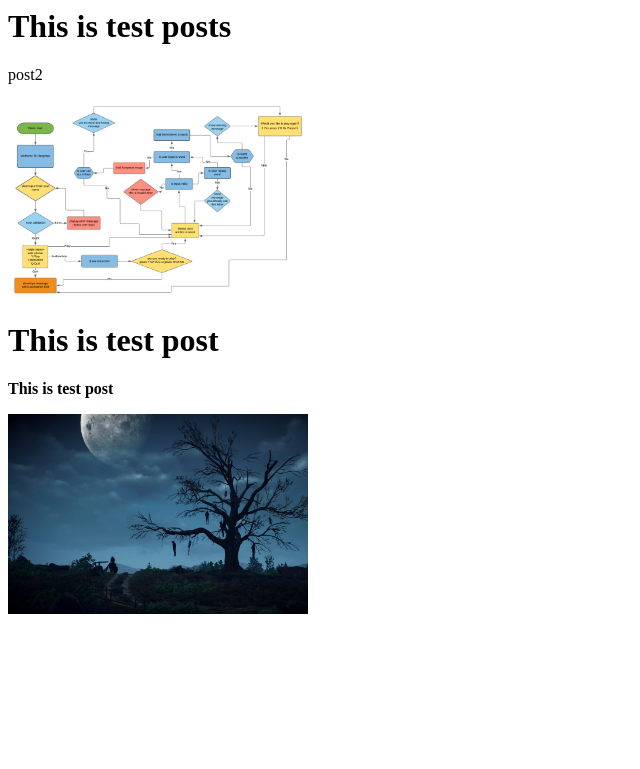
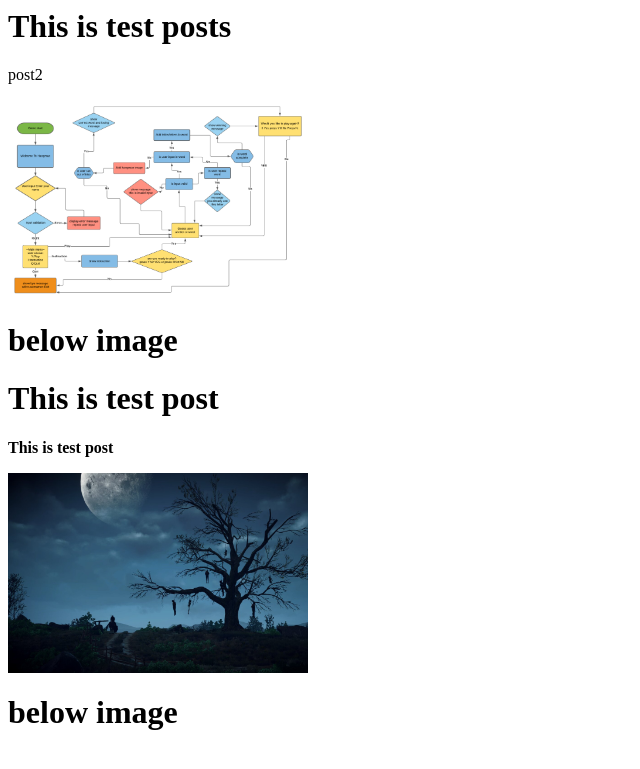
Before and after one commit to preetbhullar90/DjangoBlog, a Django app: page / in a window 1280 px wide. Shown: the top 769 px of the page, without its empty margins (0-640 px from the left). Run offline with Django 3.2, Linux system fonts and the light colour scheme; data comes from the database, SQL or seed files in the repository; some libraries are stand-ins or nearby versions.

Commit message:
Add text

```diff
--- a/blog/templates/blog/index.html
+++ b/blog/templates/blog/index.html
@@ -5,7 +5,11 @@
     {{ blog.content|safe }}
 </div>
 
+
 <div class="body-upload">
     {{ blog.content_upload|safe }}
+    <h1>
+        below image
+    </h1>
 </div>
 {% endfor %}
```
